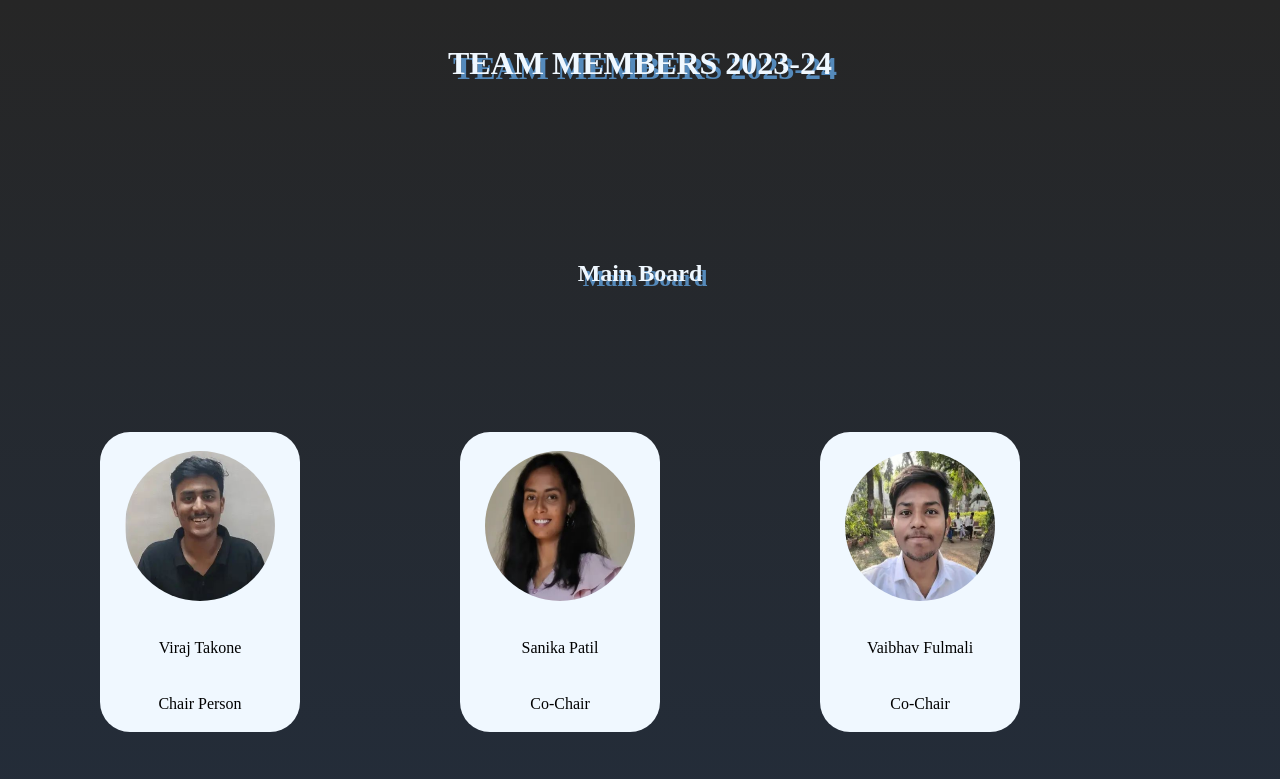
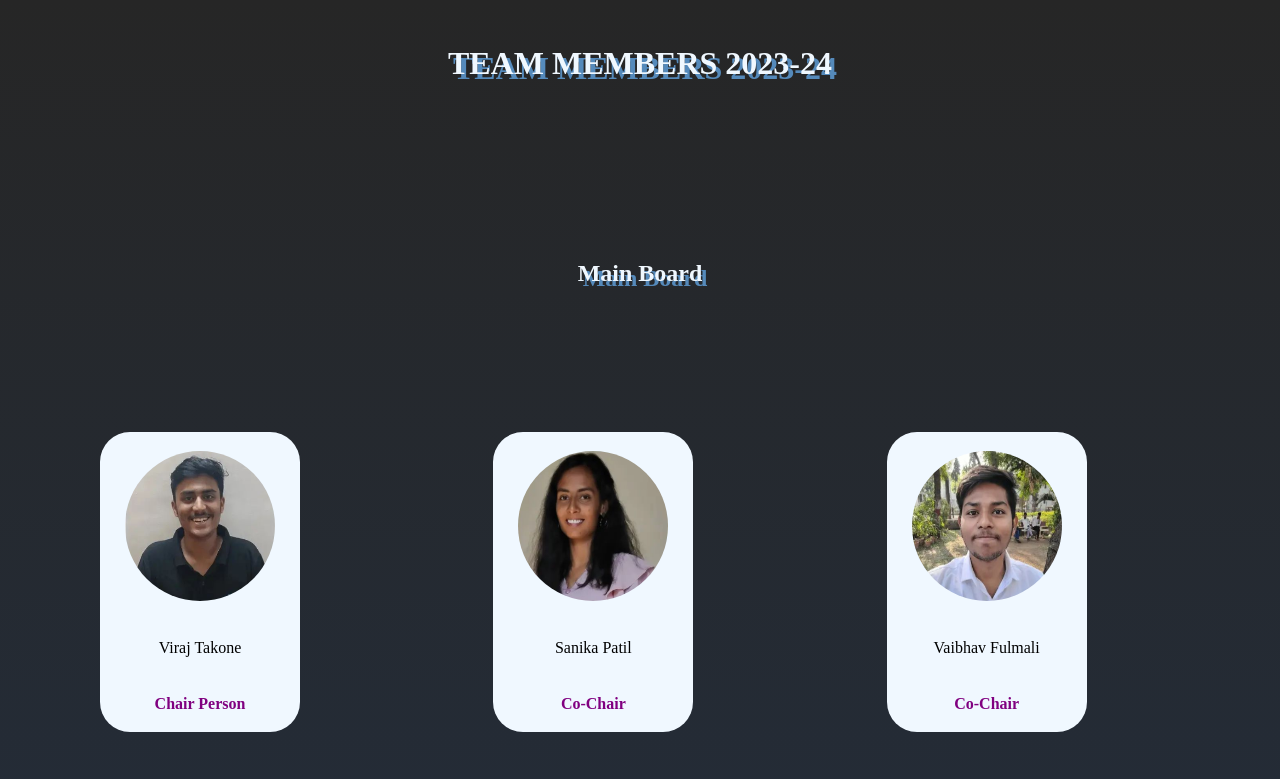
Before and after one commit to Anjali1874/acm, a plain HTML site: page members/members.html in a window 1280 px wide. Shown: the top 779 px of the page. Drawn offline with Linux system fonts and the light colour scheme.

Commit message:
Update members.css

```diff
--- a/members/members.css
+++ b/members/members.css
@@ -31,7 +31,8 @@ h2,h4{
 
     display: grid;
     grid-template-columns: repeat(3,1fr);
-    grid-row-gap: 50px;
+    grid-gap: 100px;
+    grid-row-gap: 200px;
 
 
     padding: 100px;
@@ -62,20 +63,26 @@ img{
 }
 
 
-
 .img.active{
 
     transform: translateY(40%);
     transition: all 1s ease-out;
 }
 
+
+div div p:nth-child(3){
+
+    color: purple;
+    font-weight: bold;
+    font-size: medium;
+}
 @media (max-width:880px) {
 
     .mainboards,.managementteam,.sessionteam,.knowledgeteam,.technicalteam,.creativeteam,.publicityteam{
 
         display: flex;
         flex-direction: column;
-        gap: 80px;
+        gap: 200px;
         padding: 100px;
     }
 
```
